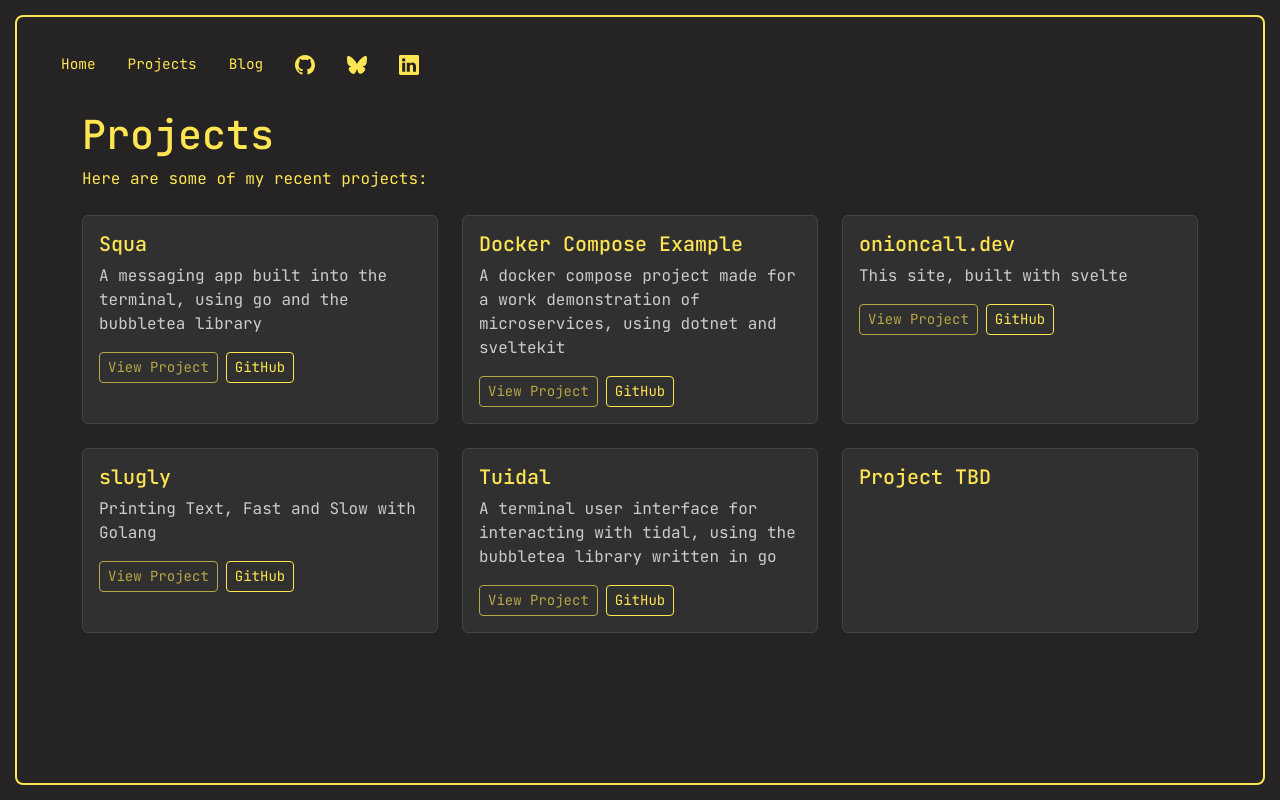
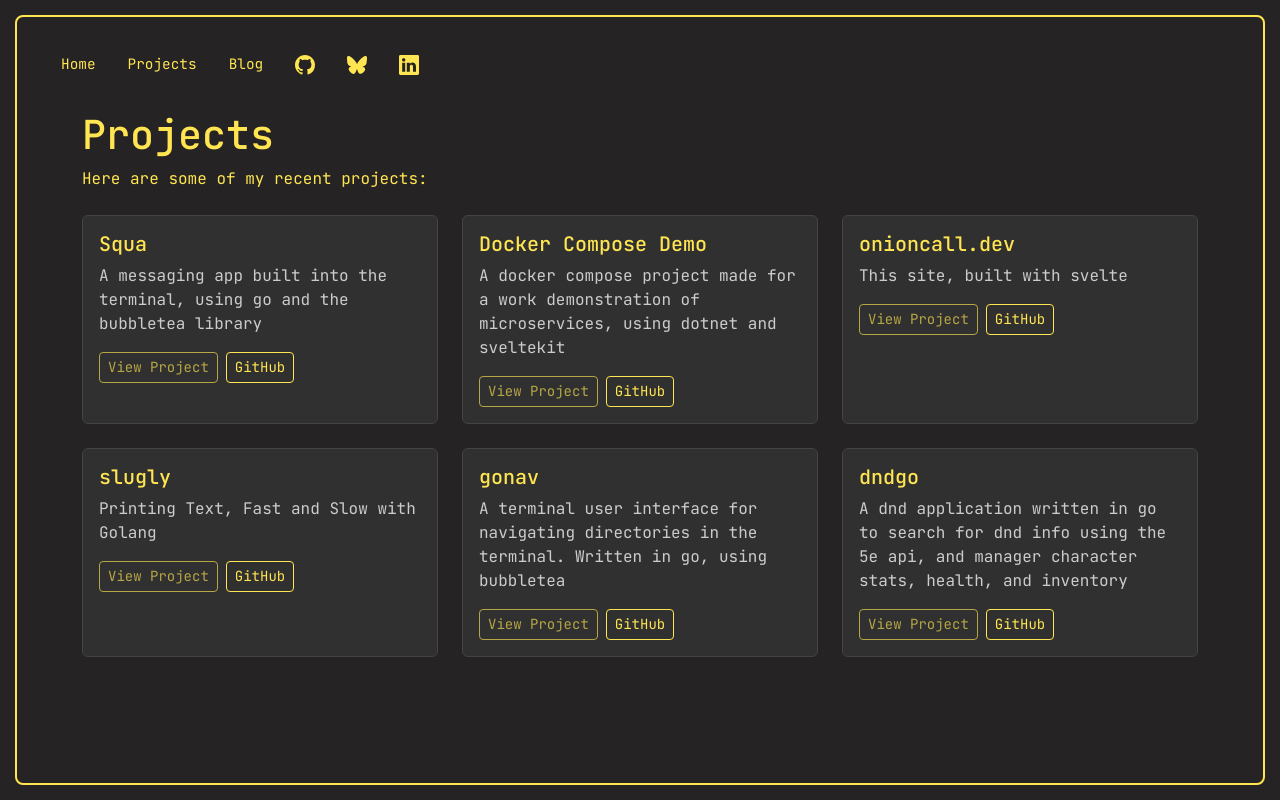
Before and after one commit to onioncall/onioncall.dev, a SvelteKit app in the folder client/: page /projects in a window 1280 px wide. Built offline with nearby package versions, Linux system fonts and the light colour scheme.

Commit message:
updated projects

```diff
--- a/client/src/routes/projects/+page.svelte
+++ b/client/src/routes/projects/+page.svelte
@@ -23,7 +23,7 @@
     <div class="col">
       <div class="card h-100">
         <div class="card-body">
-          <h5 class="card-title">Docker Compose Example</h5>
+          <h5 class="card-title">Docker Compose Demo</h5>
           <p class="card-text">A docker compose project made for a work demonstration of microservices, using dotnet and sveltekit</p>
           <div class="d-flex gap-2 mt-auto">
             <a href="projects/detail" class="btn btn-outline-warning btn-sm disabled">View Project</a>
@@ -62,11 +62,11 @@
     <div class="col">
       <div class="card h-100">
         <div class="card-body">
-          <h5 class="card-title">Tuidal</h5>
-          <p class="card-text">A terminal user interface for interacting with tidal, using the bubbletea library written in go</p>
+          <h5 class="card-title">gonav</h5>
+          <p class="card-text">A terminal user interface for navigating directories in the terminal. Written in go, using bubbletea</p>
           <div class="d-flex gap-2 mt-auto">
             <a href="/projects/detail" class="btn btn-outline-warning btn-sm disabled" >View Project</a>
-            <a href="https://github.com/onioncall/tuidal" class="btn btn-outline-warning btn-sm">GitHub</a>
+            <a href="https://github.com/onioncall/gonav" class="btn btn-outline-warning btn-sm">GitHub</a>
           </div>
         </div>
       </div>
@@ -75,7 +75,12 @@
     <div class="col">
       <div class="card h-100">
         <div class="card-body">
-          <h5 class="card-title">Project TBD</h5>
+          <h5 class="card-title">dndgo</h5>
+          <p class="card-text">A dnd application written in go to search for dnd info using the 5e api, and manager character stats, health, and inventory</p>
+          <div class="d-flex gap-2 mt-auto">
+            <a href="/projects/detail" class="btn btn-outline-warning btn-sm disabled" >View Project</a>
+            <a href="https://github.com/onioncall/dndgo" class="btn btn-outline-warning btn-sm">GitHub</a>
+          </div>
         </div>
       </div>
     </div>
```
